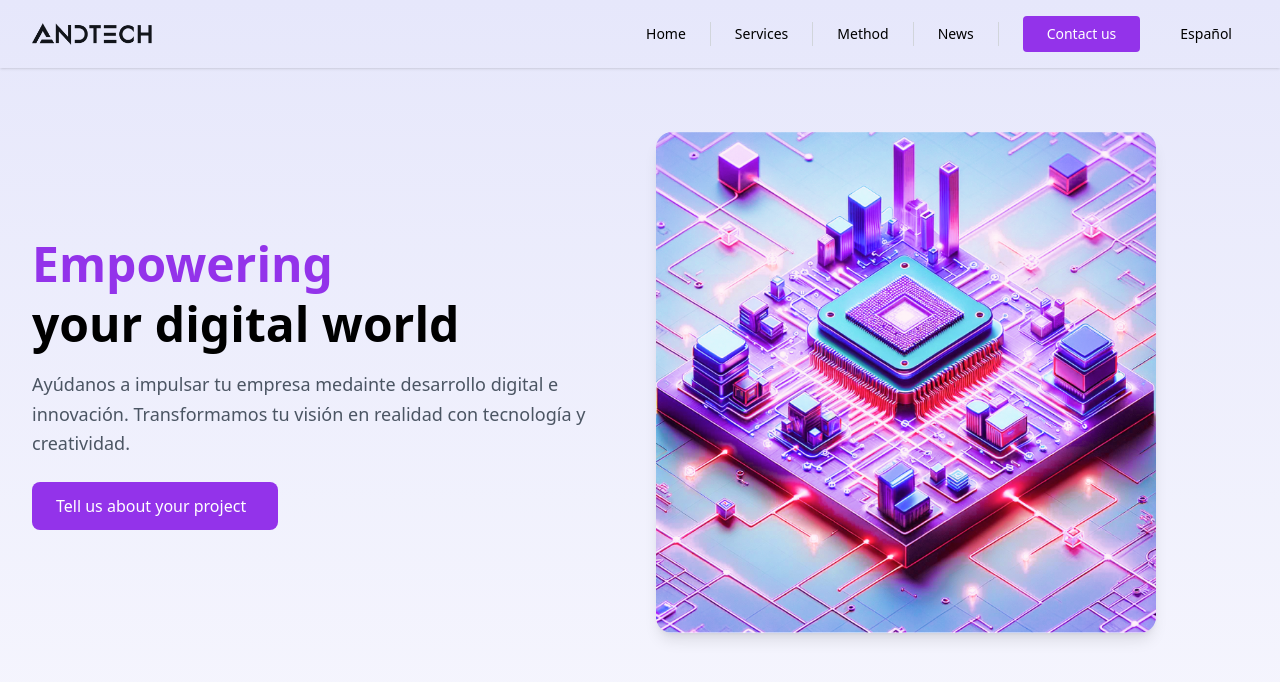
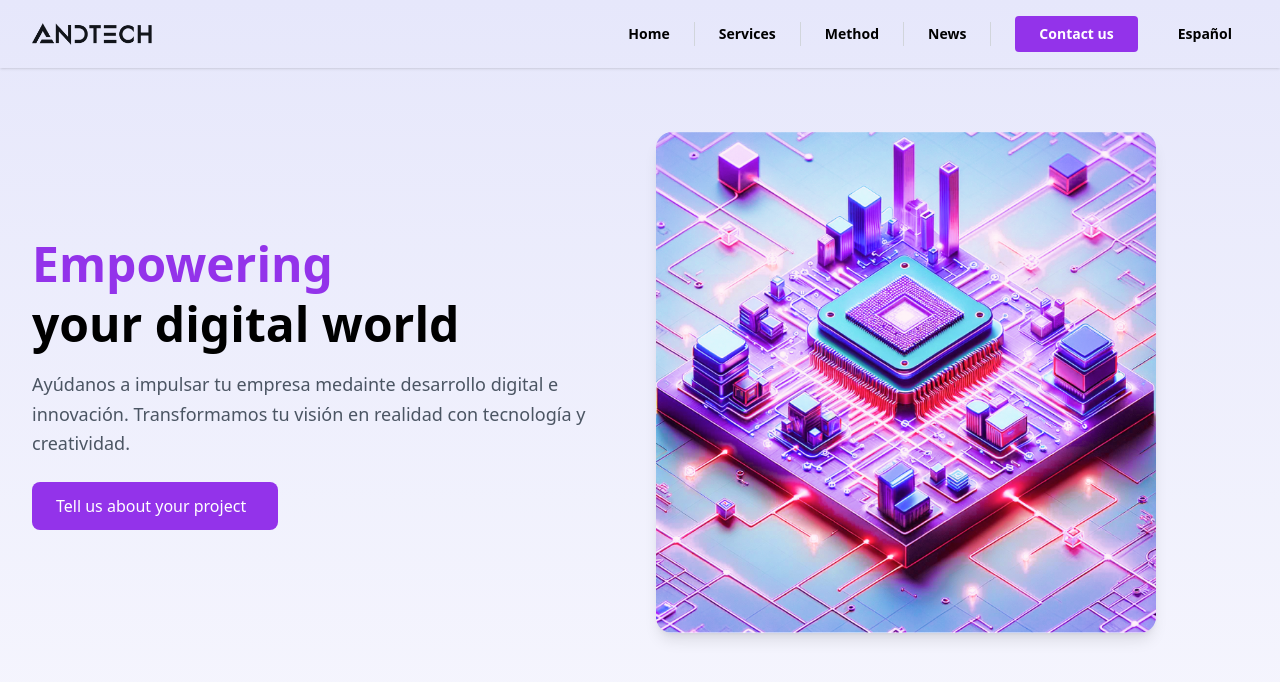
Before and after one commit to juanjoseexpositogonzalez/andtech, a Next.js app: page / in a window 1280 px wide. Shown: the top 682 px of the page. Built offline with nearby package versions, Linux system fonts and the light colour scheme.

Commit message:
Change to bold font in header

```diff
--- a/src/components/header.tsx
+++ b/src/components/header.tsx
@@ -17,35 +17,35 @@ const Header: React.FC = () => {
            <nav>
             <ul className="flex items-center space-x-6 text-black text-sm text-medium">
                 <li>
-                    <Link href="/" className="hover:text-gray-500">Home</Link>
+                    <Link href="/" className="hover:text-gray-500 font-bold">Home</Link>
                 </li>
                 <div className="h-6 w-px bg-gray-300" />
 
                 <li>
-                    <Link href="/services" className="hover:text-gray-500">Services</Link>
+                    <Link href="/services" className="hover:text-gray-500 font-bold">Services</Link>
                 </li>
                 <div className="h-6 w-px bg-gray-300" />
 
                 <li>
-                    <Link href="/method" className="hover:text-gray-500">Method</Link>
+                    <Link href="/method" className="hover:text-gray-500 font-bold">Method</Link>
                 </li>
                 <div className="h-6 w-px bg-gray-300" />
 
                 <li>
-                    <Link href="news/" className="hover:text-gray-500">News</Link>
+                    <Link href="news/" className="hover:text-gray-500 font-bold">News</Link>
                 </li>
                 <div className="h-6 w-px bg-gray-300" />
 
                 {/* Botones */}
                 <li>
                     <Link href="contact">
-                        <button className="bg-purple-600 text-white px-6 py-2 rounded hover:bg-purple-600">
+                        <button className="bg-purple-600 text-white px-6 py-2 font-bold rounded hover:bg-purple-600">
                             Contact us
                         </button>
                     </Link>
                 </li>
                 <li>
-                    <button className="text-black px-4 hover:text-gray-500 transition">
+                    <button className="text-black px-4 hover:text-gray-500 font-bold transition">
                         Español
                     </button>
                 </li>
```
